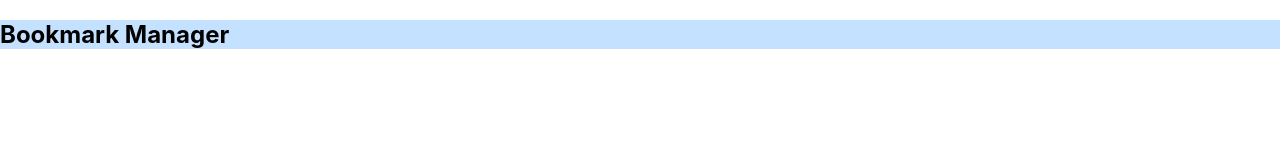
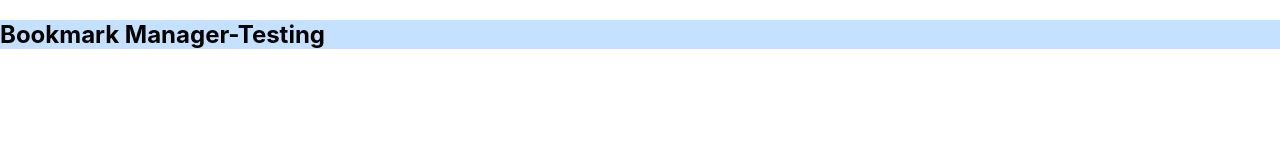
Before and after one commit to b06505032/bookmark-test, a React (Create React App) app: page / in a window 1280 px wide. Shown: the top 160 px of the page. Built offline with nearby package versions, Linux system fonts and the light colour scheme; what apollo-link-ws would draw is missing.

Commit message:
add test in header

```diff
--- a/src/Containers/Header.js
+++ b/src/Containers/Header.js
@@ -69,7 +69,7 @@ const MyHeader = ({groupSortBy, setGroupSortBy, account, signIn, setSignIn, find
                 </Col>
             </Row>) :
             (<Row align="middle" justify="center">
-                <Title>Bookmark Manager</Title>
+                <Title>Bookmark Manager-Testing</Title>
             </Row>)
             }
         </Header>
```
